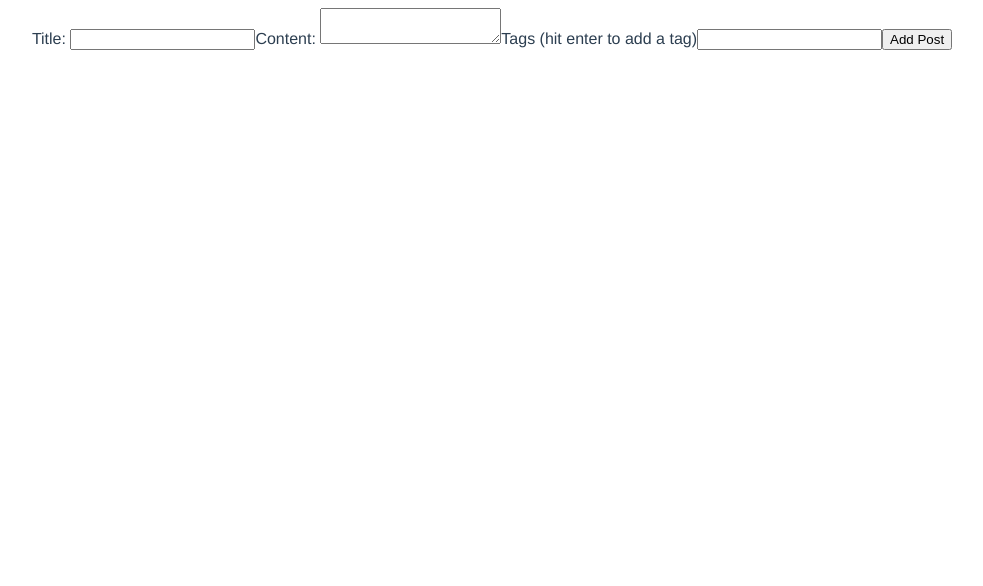
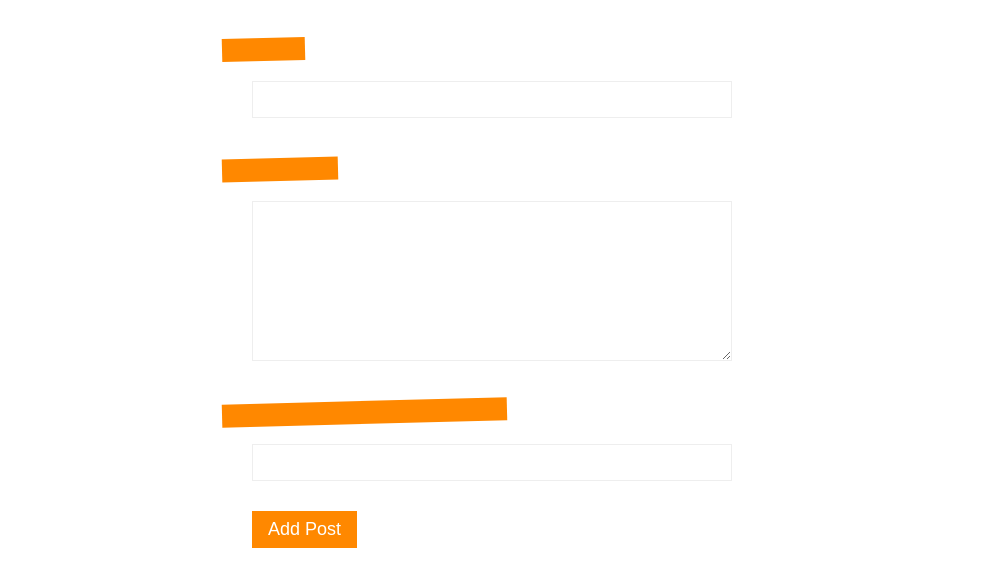
Before and after one commit to UF-code/dojo-blog, a Vue app: page /create in a window 1280 px wide. Shown: the top 586 px of the page, without its empty margins (148-1131 px from the left). Built offline with nearby package versions, Linux system fonts and the light colour scheme.

Commit message:
web form finalized

```diff
--- a/src/views/Create.vue
+++ b/src/views/Create.vue
@@ -7,6 +7,7 @@
       <textarea v-model="body" required></textarea>
       <label>Tags (hit enter to add a tag)</label>
       <input v-model="tag" type="text" @keydown.enter.prevent="handleKeydown" />
+      <div v-for="tag in tags" :key="tag">#{{ tag }}</div>
       <button>Add Post</button>
     </form>
   </div>
@@ -30,9 +31,65 @@
       tag.value = ''
     }
 
-    return { title, body, tag, tags }
+    return { title, body, tag, tags, handleKeydown }
   },
 }
 </script>
 
-<style></style>
+<style>
+form {
+  max-width: 480px;
+  margin: 0 auto;
+  text-align: left;
+}
+input,
+textarea {
+  display: block;
+  margin: 10px 0;
+  width: 100%;
+  box-sizing: border-box;
+  padding: 10px;
+  border: 1px solid #eee;
+}
+textarea {
+  height: 160px;
+}
+label {
+  display: inline-block;
+  margin-top: 30px;
+  position: relative;
+  font-size: 20px;
+  color: white;
+  margin-bottom: 10px;
+}
+label::before {
+  content: '';
+  display: block;
+  width: 100%;
+  height: 100%;
+  background: #ff8800;
+  position: absolute;
+  z-index: =1;
+  padding-right: 40px;
+  left: -30px;
+  transform: rotateZ(-1.5deg);
+}
+button {
+  display: block;
+  margin-top: 30px;
+  background: #ff8800;
+  color: white;
+  border: none;
+  padding: 8px 16px;
+  font-size: 18px;
+}
+.pill {
+  display: inline-block;
+  margin: 10px 10px 0 0;
+  color: #444;
+  background: #ddd;
+  padding: 8px;
+  border-radius: 20px;
+  font-size: 14px;
+}
+</style>
```
